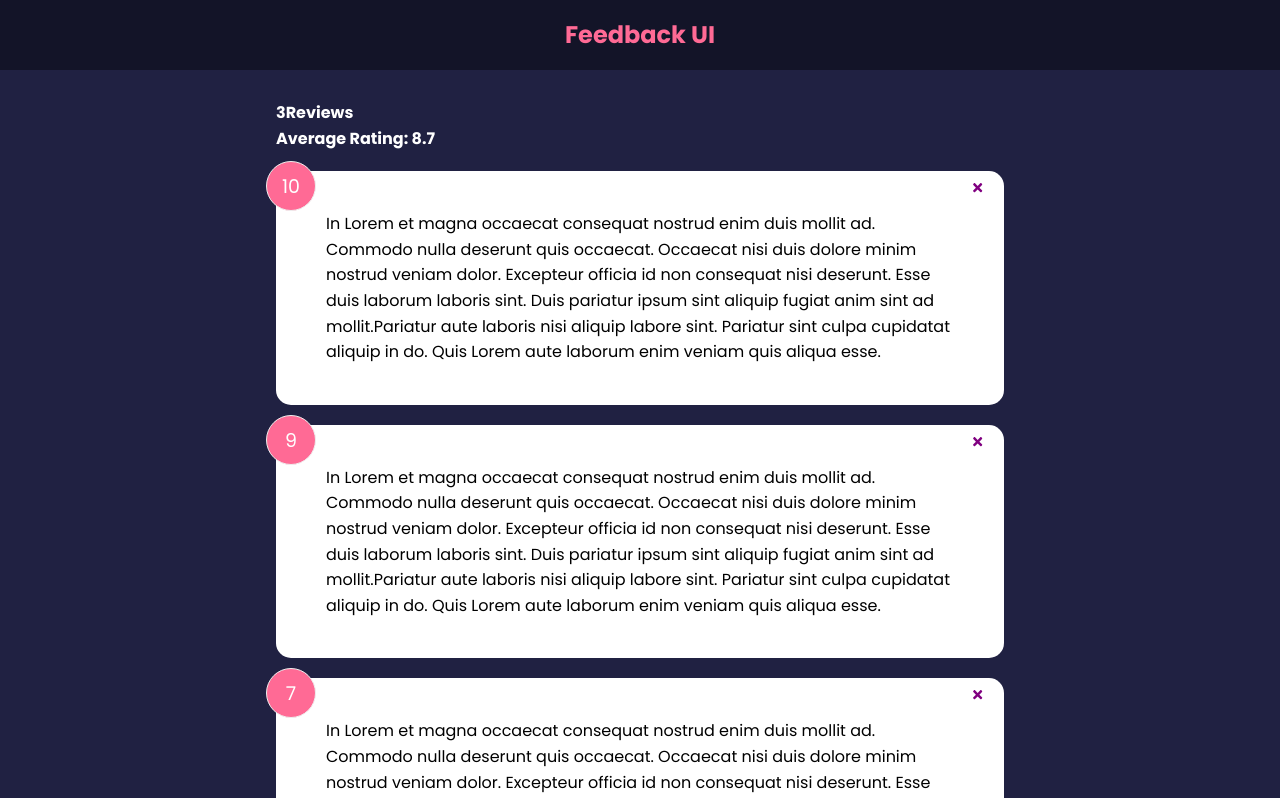
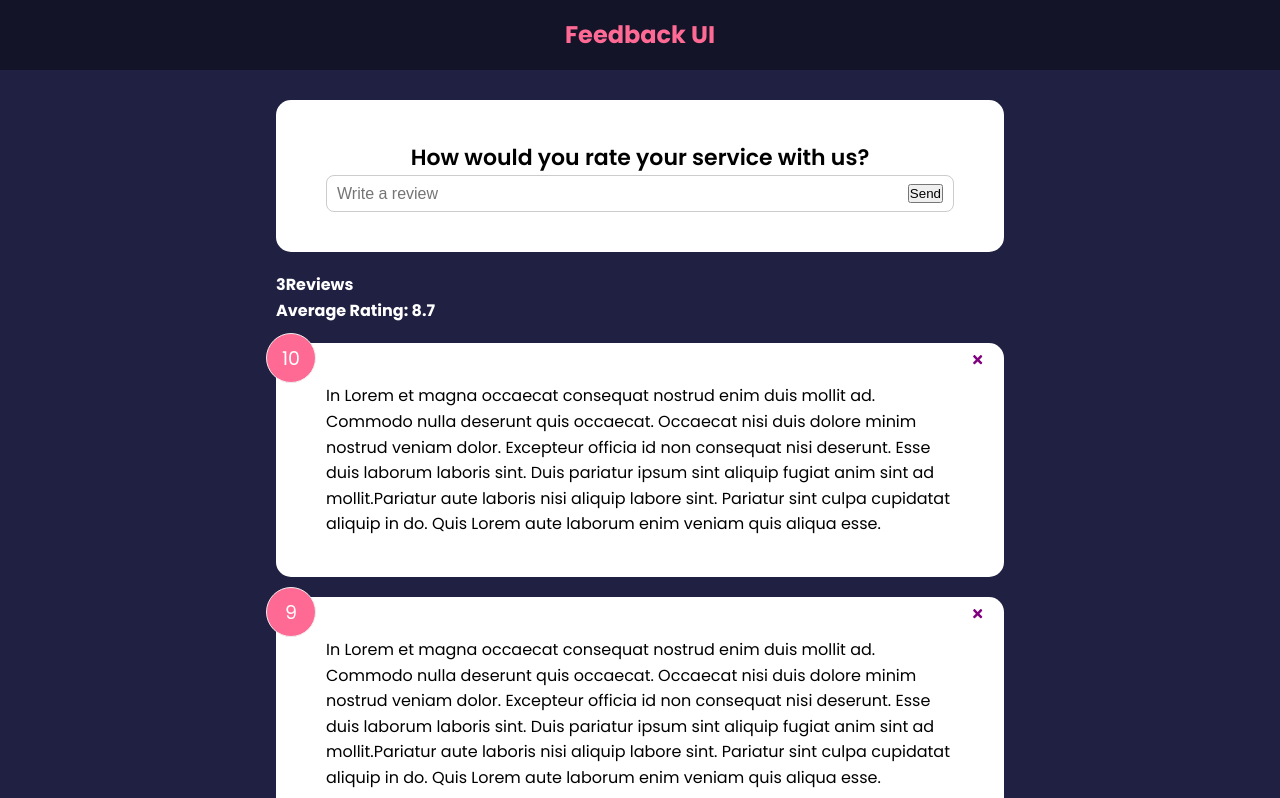
Before and after one commit to GregPetropoulos/Feedback-App, a React (Create React App) app: page / in a window 1280 px wide. Shown: the top 798 px of the page. Built offline with nearby package versions, Linux system fonts and the light colour scheme.

Commit message:
Started working out the feedback from.

```diff
--- a/src/App.js
+++ b/src/App.js
@@ -3,6 +3,7 @@
 import FeedbackList from './components/FeedbackList';
 import FeedbackData from './data/FeedbackData'
 import FeedbackStat from './components/FeedbackStat'
+import FeedbackForm from './components/FeedbackForm';
 function App() {
 
     const [feedback, setFeedback] =useState(FeedbackData)
@@ -19,6 +20,7 @@
     <Fragment>
       <Header/>
       <div className='container'>
+      <FeedbackForm/>
           <FeedbackStat feedback={feedback}/>
         <FeedbackList feedback={feedback} handleDelete={deleteFeedback}/>
       </div>
--- /dev/null
+++ b/src/Components/FeedbackForm.js
@@ -0,0 +1,27 @@
+import { useState } from 'react';
+import Card from './shared/Card';
+
+const FeedbackForm = () => {
+
+  const [text,setText]=useState('')
+
+const handleTextChange = e => {
+    // console.log(e.target.value);
+    setText(e.target.value)
+}
+    return (
+    <Card>
+      <form>
+        <h2>How would you rate your service with us?</h2>
+        {/* ! TODO  - rating select component*/}
+        <div className='input-group'>
+          <input type='text' className='' placeholder='Write a review' onChange={handleTextChange}
+          value={text}/>
+          <button type="submit">Send</button>
+        </div>
+      </form>
+    </Card>
+  );
+};
+
+export default FeedbackForm;
```
